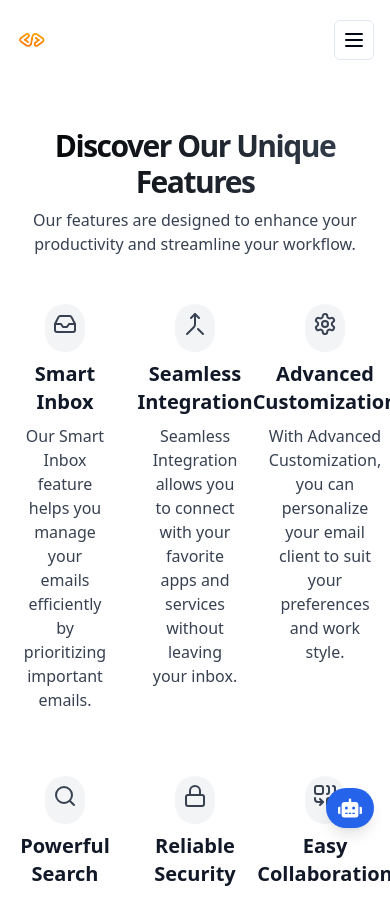
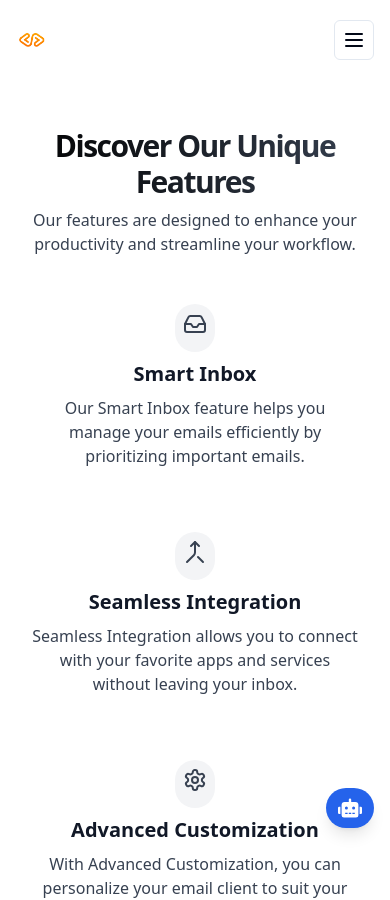
Before and after one commit to abenooo/codex_ethiopia, a React (Vite) app: page /about in a window 390 px wide. Shown: the top 900 px of the page. Built offline with nearby package versions, Linux system fonts and the light colour scheme.

Commit message:
Finish about page

```diff
--- a/src/components/About.tsx
+++ b/src/components/About.tsx
@@ -13,7 +13,7 @@ export default function About() {
               </p>
             </div>
             <div className="w-full max-w-full space-y-4 mx-auto">
-              <div className="grid grid-cols-3 gap-8">
+              <div className="grid grid-cols-1 md:grid-cols-2 lg:grid-cols-3 gap-8">
                 <div className="flex flex-col items-center space-y-2 border-gray-300 p-4 rounded-lg">
                   <div className="p-2 bg-gray-100 rounded-full">
                     <InboxIcon className="text-gray-700 h-6 w-6 mb-2" />
@@ -38,7 +38,7 @@ export default function About() {
                     <SettingsIcon className="text-gray-700 h-6 w-6 mb-2" />
                   </div>
                   <h2 className="text-xl font-bold text-gray-900">Advanced Customization</h2>
-                  <p className="text-gray-700">
+                  <p className= "text-gray-700">
                     With Advanced Customization, you can personalize your email client to suit your preferences and work
                     style.
                   </p>
```
